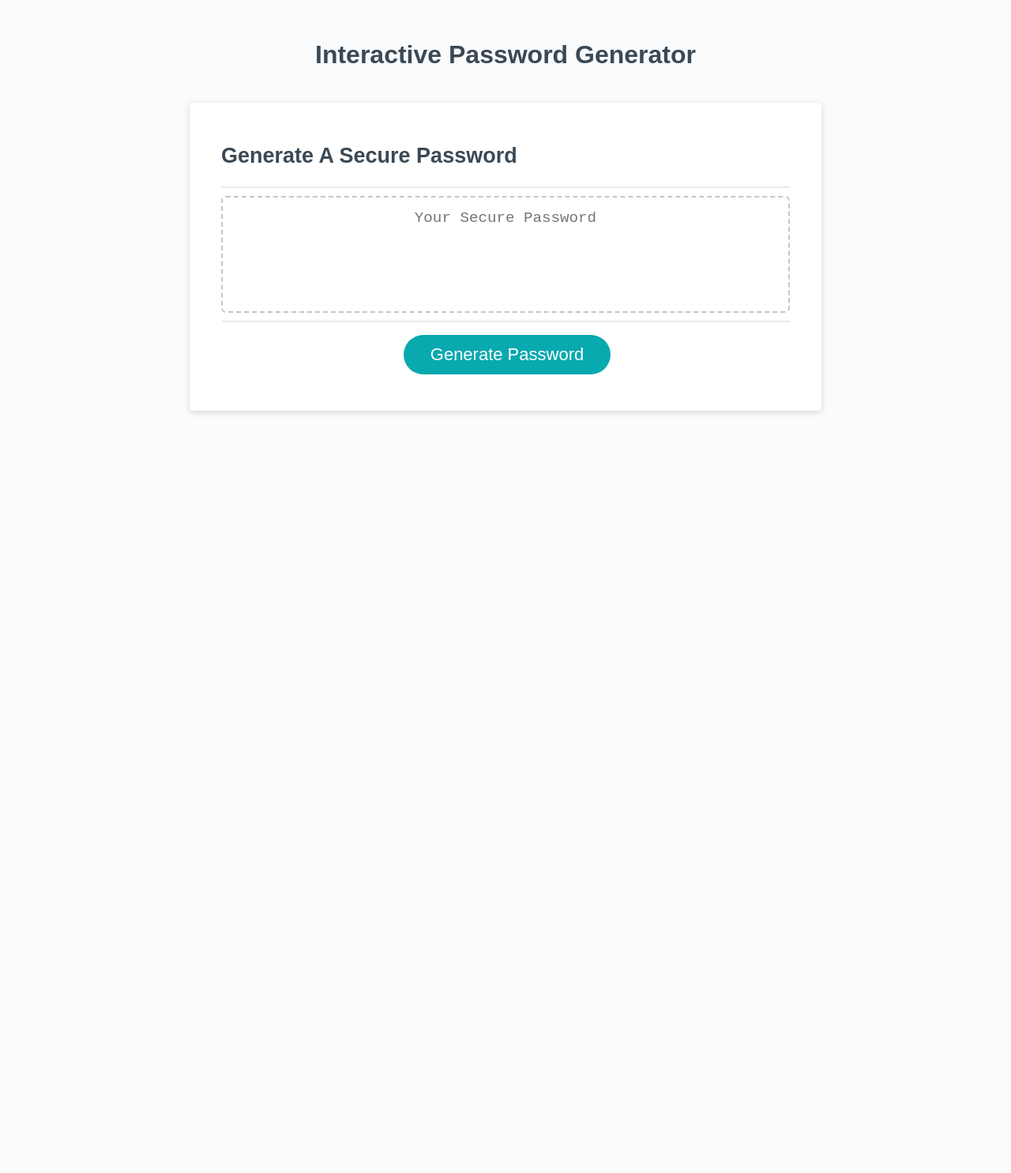
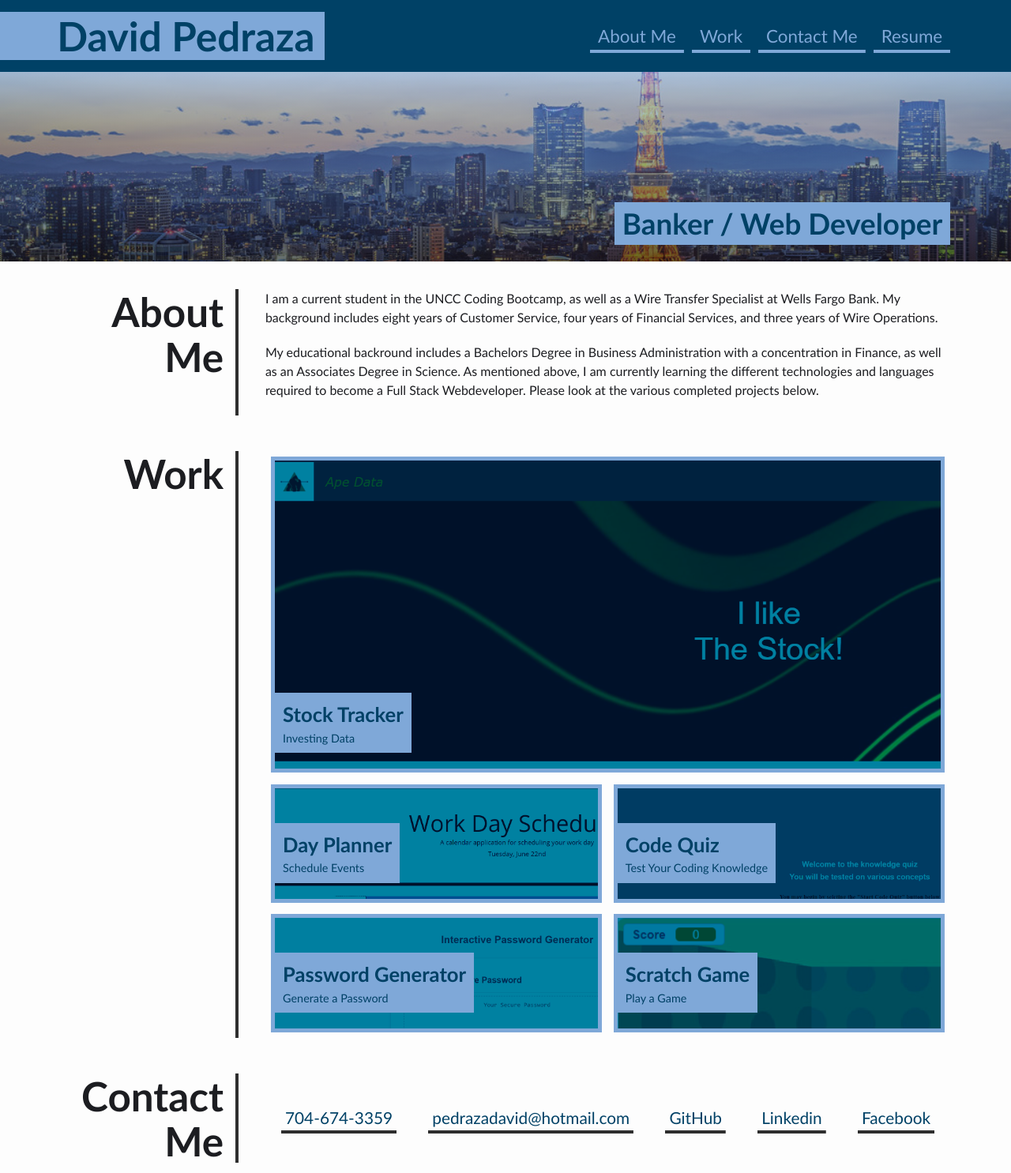
Before and after one commit to DavidPedraza95/Password-Generator, a plain HTML site: page index.html in a window 1280 px wide. Shown: the whole page at 79% size. Before the commit the page ends 800 px from the top, so only its background shows below. Drawn offline with Linux system fonts and the light colour scheme.

Commit message:
updating portfolio

```diff
--- /dev/null
+++ b/assets/css/style.css
@@ -0,0 +1,291 @@
+* {
+  box-sizing: border-box;
+}
+
+:root {
+  --primary: #2e2e2e;
+  --secondary: rgb(127, 168, 216);
+  --tertiary: rgb(0, 65, 102);
+  --dark: rgba(28, 29, 33, 1);
+  --light: rgb(253, 253, 253);
+}
+
+body {
+  margin: 0;
+  padding: 0;
+  font-family: 'Trebuchet MS', 'Lucida Sans Unicode', 'Lucida Grande', 'Lucida Sans', Arial, sans-serif;
+  color: var(--dark);
+  background-color: var(--light);
+  line-height: 1.5;
+}
+
+h1,
+h2,
+h3,
+h4,
+h5,
+h6 {
+  margin: 0;
+}
+
+p {
+  margin: 0;
+}
+
+header {
+  padding: 15px 6% 15px 0;
+  display: flex;
+  flex-direction: row;
+  justify-content: space-between;
+  flex-wrap: wrap;
+  align-items: center;
+  background-color: var(--tertiary);
+  box-shadow: 0 5px 35px rgb(255, 255, 255);
+}
+
+header h1 {
+  color: var(--tertiary);
+  background-color: var(--secondary);
+  padding: 5px 1% 5px 6%;
+  margin: 0;
+  font-size: 4vw;
+  line-height: 1;
+}
+
+nav {
+  display: flex;
+  flex-direction: row;
+  flex-wrap: wrap;
+}
+
+nav a {
+  text-decoration: none;
+  padding: 5px 10px;
+  color: var(--secondary);
+  margin-right: 10px;
+  background-image: linear-gradient(270deg, var(--secondary) 0%, var(--secondary) 100%);
+  background-repeat: no-repeat;
+  background-size: 100% 0.2em;
+  background-position: bottom;
+  transition: all 0.25s ease-in;
+  font-size: 1.4rem;
+}
+
+nav a:hover {
+  background-size: 100% 100%;
+  color: var(--primary);
+}
+
+nav a:last-child {
+  margin-right: 0;
+}
+
+main {
+  margin-top: 20px;
+  margin-bottom: 45px;
+}
+
+.hero-banner {
+  background-image: url("../images/Tokyo.jpg"), linear-gradient(180deg, var(--secondary) 0%, var(--primary) 100%);
+  background-size: cover;
+  background-position: center;
+  background-blend-mode: soft-light;
+  min-height: 30vh;
+  color: var(--light);
+  padding: 2% 6%;
+  display: flex;
+  justify-content: flex-end;
+  align-items: flex-end;
+  text-align: right;
+}
+
+.hero-banner div {
+  flex: 0 0 90%;
+}
+
+.hero-banner h2 {
+  background-color: var(--secondary);
+  color: var(--tertiary);
+  margin: 0;
+  padding: 5px 10px;
+  font-size: 2.3rem;
+  line-height: 1.2;
+  display: inline;
+}
+
+.page-wrapper {
+  max-width: 88%;
+  margin-left: auto;
+  margin-right: auto;
+}
+
+.page-section {
+  margin: 25px 0;
+  padding: 10px 0;
+  display: flex;
+  flex-direction: row;
+  flex-wrap: wrap;
+  align-items: stretch;
+  justify-content: space-between;
+}
+
+.page-section > h2 {
+  flex: 0 0 20%;
+  text-align: right;
+  padding-right: 15px;
+  border-right: 4px solid var(--primary);
+  font-size: 4vw;
+  line-height: 1.1;
+}
+
+.page-section > div {
+  flex: 0 0 77%;
+}
+
+.page-section p {
+  margin-bottom: 20px;
+}
+
+.flex-container {
+  display: flex;
+  flex-wrap: wrap;
+  justify-content: center;
+}
+
+.flex-item {
+  border: 5px solid var(--secondary);
+  background-color: var(--tertiary);
+  color: var(--tertiary);
+  min-height: 150px;
+  max-height: 150px;
+  flex-basis: calc(50% - 1em);
+  display: flex;
+  align-items: flex-end;
+  padding: 0 0 20px 0;
+  margin: 0.5em;
+  text-decoration: none;
+  background-blend-mode: soft-light;
+  background-size: 150%;
+  transition: all 0.5s;
+  font-size: 0.9rem;
+}
+
+.flex-item:first-child {
+    min-height: 400px;
+    flex-basis: 100%;
+}
+
+.flex-item:hover {
+  background-color: rgba(141, 250, 168, 0.295);
+}
+
+.flex-item div {
+  background-color: var(--secondary);
+  padding: 8px 10px;
+}
+
+.flex-item h3 {
+  font-size: 1.6rem;
+}
+
+.contact address {
+  display: flex;
+  flex-wrap: wrap;
+  justify-content: space-around;
+  align-items: center;
+  height: 100%;
+}
+
+.contact address a {
+  color: var(--tertiary);
+  padding: 5px;
+  text-decoration: none;
+  font-size: 1.3rem;
+  font-style: normal;
+  background-image: linear-gradient(270deg, var(--primary) 0%, var(--primary) 100%);
+  background-repeat: no-repeat;
+  background-size: 100% 0.2em;
+  background-position: bottom;
+  transition: all 0.25s ease-in;
+  margin: 0 0.2rem 0.1rem;
+  display: inline-block;
+}
+
+.contact address a:hover {
+  background-size: 100% 88%;
+  color: var(--secondary);
+}
+
+.Game {
+  background-image: url("../images/Scratch.PNG");
+}
+
+.DayPlanner {
+  background-image: url("../images/DayPlanner.PNG");
+}
+
+.CodeQuiz {
+  background-image: url("../images/CodeQuiz.PNG");
+}
+
+.PGenerator {
+  background-image: url("../images/PasswordGenerator.PNG");
+}
+
+.StockTracker {
+  background-image: url("../images/StockTracker.PNG");
+}
+
+@media screen and (max-width: 980px) {
+  header {
+    padding: 0 0 10px 0;
+    justify-content: center;
+    text-align: center;
+  }
+
+  header h1 {
+    width: 100%;
+    padding: 5px;
+    margin-bottom: 10px;
+    font-size: 10vw;
+  }
+
+  header nav {
+    justify-content: center;
+  }
+
+  .page-section > h2,
+  .page-section > div {
+    flex: 0 0 100%;
+  }
+
+  .page-section > h2 {
+    border-right: none;
+    border-bottom: 4px solid var(--primary);
+    margin-bottom: 20px;
+    padding-bottom: 10px;
+    text-align: left;
+    font-size: 7vw;
+  }
+}
+
+@media screen and (max-width: 768px) {
+  .flex-item,
+  .flex-item:first-child {
+    flex-basis: 100%;
+  }
+
+  .flex-item:first-child {
+    min-height: 150px;
+  }
+
+  .hero-banner {
+    justify-content: center;
+    text-align: center;
+  }
+
+  .contact address {
+    flex-direction: column;
+    align-items: flex-start;
+  }
+}
--- a/index.html
+++ b/index.html
@@ -1,34 +1,103 @@
 <!DOCTYPE html>
 <html lang="en">
+
 <head>
-    <meta charset="UTF-8" />
-    <meta name="viewport" content="width=device-width, initial-scale=1.0" />
-    <meta http-equiv="X-UA-Compatible" content="ie=edge" />
-    <title>Password Generator</title>
-    <link rel="stylesheet" href="style.css" />
+  <meta charset="UTF-8">
+  <meta name="viewport" content="width=device-width, initial-scale=1.0">
+  <meta http-equiv="X-UA-Compatible" content="ie=edge">
+  <title>David Pedraza Portfolio</title>
+  <link rel="stylesheet" href="./assets/css/style.css" />
 </head>
+
 <body>
-    <div class="wrapper">
+
   <header>
-        <h1>Interactive Password Generator</h1>
+    <h1>David Pedraza</h1>
+    <nav>
+      <a href="#about">About Me</a>
+      <a href="#work">Work</a>
+      <a href="#contact">Contact Me</a>
+      <a href="./assets/Resume.pdf">Resume</a>
+    </nav>
   </header>
-      <div class="card">
-        <div class="card-header">
-          <h2>Generate A Secure Password</h2>
+
+  <section class="hero-banner">
+    <div>
+      <h2>Banker / Web Developer</h2>
     </div>
-        <div class="card-body">
-          <textarea
-            readonly
-            id="password"
-            placeholder="Your Secure Password"
-            aria-label="Generated Password"
-          ></textarea>
+  </section>
+
+  <main class="page-wrapper">
+    <section class="page-section" id="about">
+      <h2>About Me</h2>
+      <div>
+        <p>
+          I am a current student in the UNCC Coding Bootcamp, as well as a Wire Transfer Specialist at Wells Fargo Bank.
+          My background includes eight years of Customer Service, four years of Financial Services, and three years of Wire Operations.
+        </p>
+        <p>
+          My educational backround includes a Bachelors Degree in Business Administration with a concentration in Finance, as well as an Associates Degree in Science.
+          As mentioned above, I am currently learning the different technologies and languages required to become a Full Stack Webdeveloper.
+          Please look at the various completed projects below.
+        </p>
       </div>
-        <div class="card-footer">
-          <button id="generate" class="btn">Generate Password</button>
+    </section>
+
+    <section class="page-section" id="work">
+      <h2>Work</h2>
+      <div class="flex-container">
+
+        <a href="https://davidpedraza95.github.io/Finance-Project-One/" class="flex-item StockTracker">
+          <div>
+            <h3>Stock Tracker</h3>
+            <span>Investing Data</span>
           </div>
+        </a>
+
+        <a href="https://davidpedraza95.github.io/Day-Planner/" class="flex-item DayPlanner">
+          <div>
+            <h3>Day Planner</h3>
+            <span>Schedule Events</span>
           </div>
+        </a>
+        <a href="https://davidpedraza95.github.io/Code-Quiz/" class="flex-item CodeQuiz">
+          <div>
+            <h3>Code Quiz</h3>
+            <span>Test Your Coding Knowledge</span>
           </div>
-    <script src="script.js"></script>
+        </a>
+
+        <a href="https://davidpedraza95.github.io/Password-Generator/" class="flex-item PGenerator">
+          <div>
+            <h3>Password Generator</h3>
+            <span>Generate a Password</span>
+          </div>
+        </a>
+
+
+        <a href="https://scratch.mit.edu/projects/520492578" class="flex-item Game">
+          <div>
+            <h3>Scratch Game</h3>
+            <span>Play a Game</span>
+          </div>
+        </a>
+
+      </div>
+    </section>
+
+    <section class="page-section contact" id="contact">
+      <h2>Contact Me</h2>
+      <div>
+        <address>
+          <a href="tel:704-674-3359">704-674-3359</a>
+          <a href="mailto:pedrazadavid@hotmail.com">pedrazadavid@hotmail.com</a>
+          <a href="https://github.com/DavidPedraza95">GitHub</a>
+          <a href="https://www.linkedin.com/in/david-p-31114a68/">Linkedin</a>
+          <a href="https://www.facebook.com/117dep">Facebook</a>
+        </address>
+      </div>
+    </section>
+  </main>
 </body>
+
 </html>
```
Also changed, not shown: assets/images/BusinessAdministration.jpg (added), assets/images/CodeQuiz.PNG (added), assets/images/DayPlanner.PNG (added), assets/images/Investments.jpg (added), assets/images/PasswordGenerator.PNG (added), assets/images/Scratch.PNG (added), assets/images/StockTracker.PNG (added), assets/images/Tokyo.jpg (added), assets/images/WebsitePP.PNG (added), assets/images/WellsFargo.jpg (added), 3 other files. Lines whose indentation alone changed are shown as unchanged.
